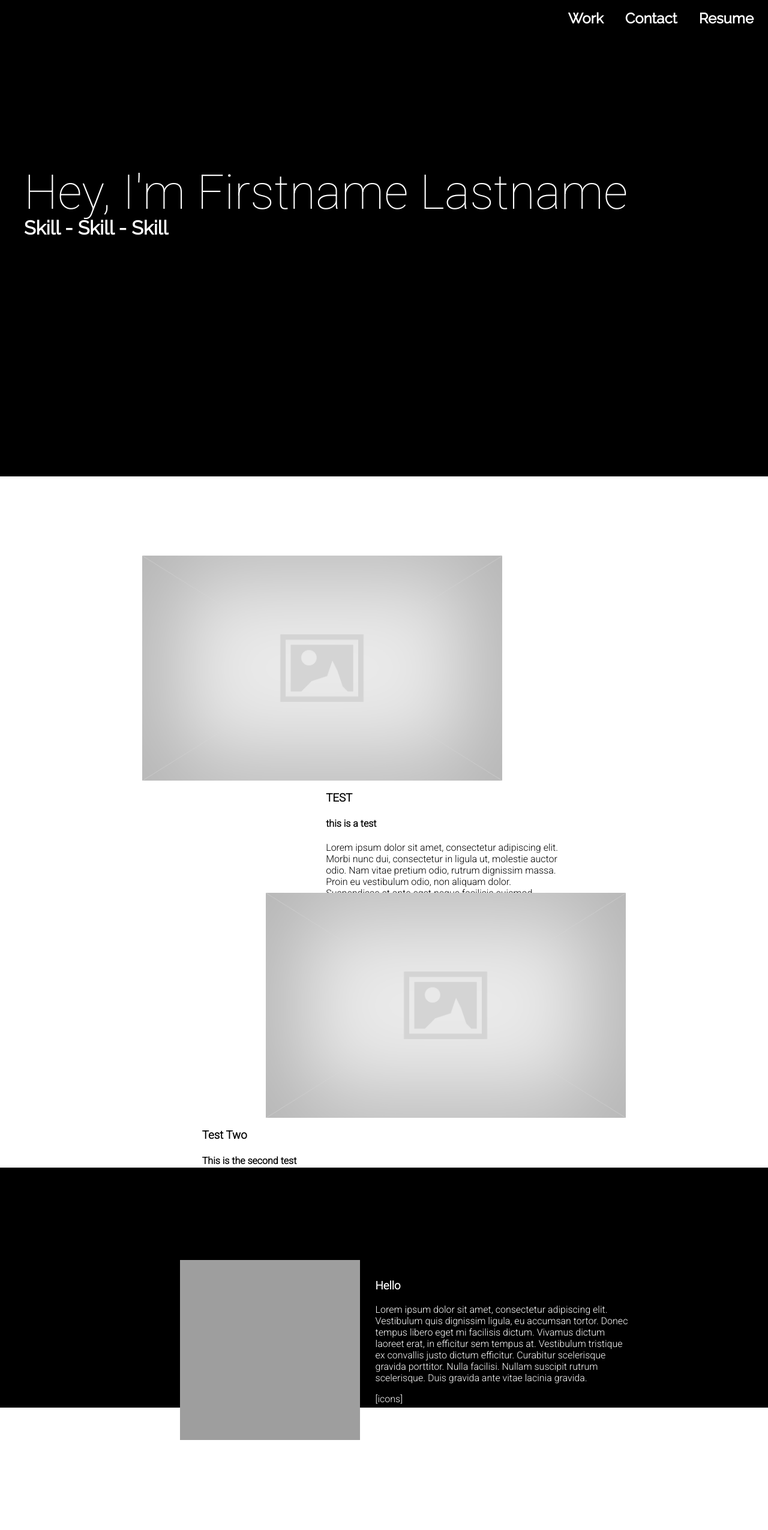
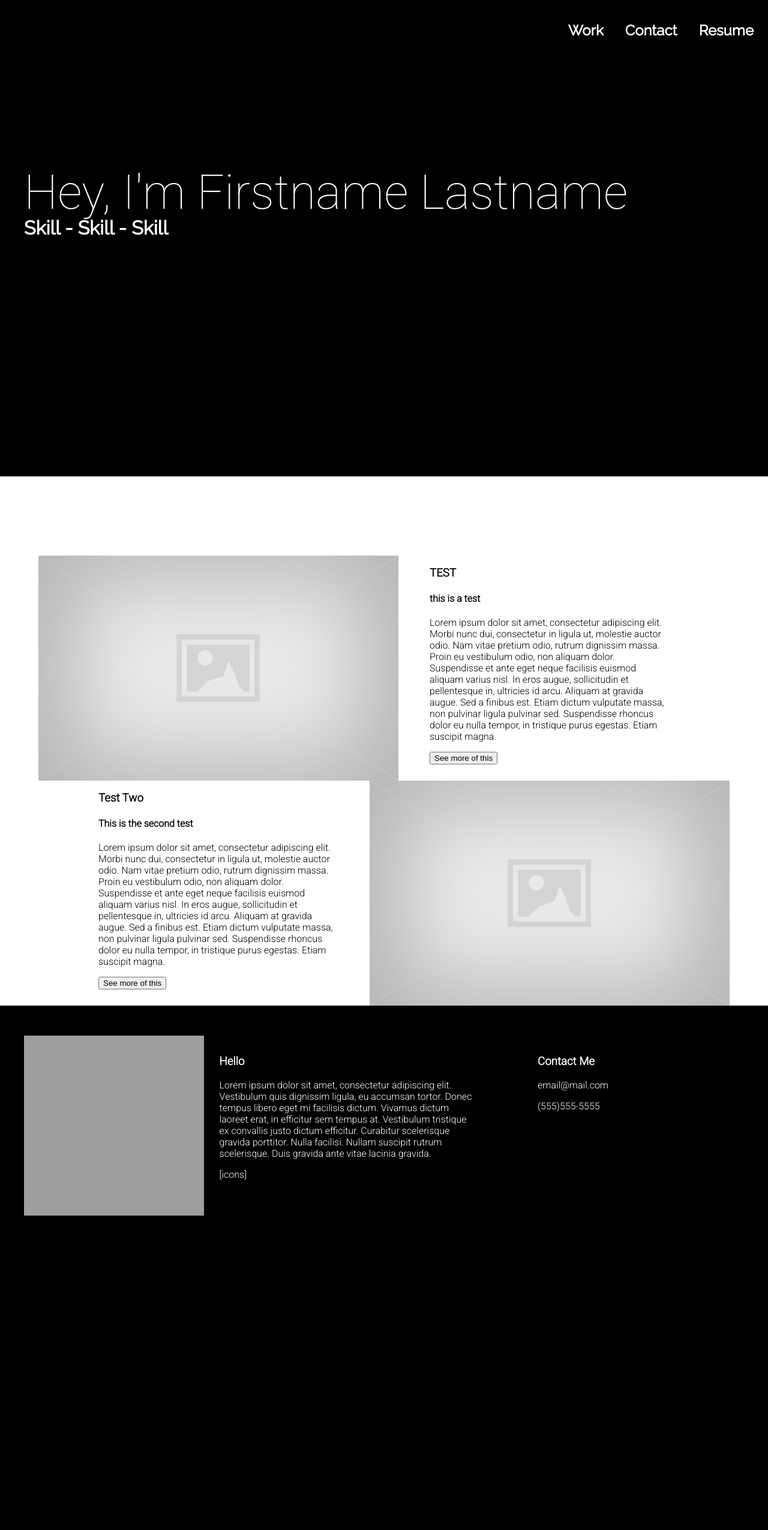
Before and after one commit to mellolikejello/Career-Skills-Group-Two, a PHP site: page / in a window 1280 px wide. Shown: the whole page at 60% size. After the commit the page ends 2076 px from the top, so only its background shows below. Run offline with PHP 8.4, Linux system fonts and the light colour scheme; grey boxes are pictures that could not be loaded.

Commit message:
updating main page positioning, still working on padding/margins

```diff
--- a/index.html
+++ b/index.html
@@ -5,8 +5,7 @@
     <title>Your Name</title>
     <link href="style/style.css" rel="stylesheet" type="text/css">
     <link href="style/slider.css" rel="stylesheet" type="text/css">
-    <link href='http://fonts.googleapis.com/css?family=Roboto:300,100' rel='stylesheet' type='text/css'>
-	<link href='http://fonts.googleapis.com/css?family=Raleway' rel='stylesheet' type='text/css'>
+    <link href='http://fonts.googleapis.com/css?family=Roboto:300,100|Raleway' rel='stylesheet' type='text/css'>
     <script src="js/script.js"></script>
     <script src="js/slider.js"></script>
     <!-- HTML5 Shiv for Browser Compatibility -->
@@ -25,13 +24,11 @@
 		<h3 id="skill-text">Skill - Skill - Skill</h3>
     </div>
 	<div id="content" name="work">
-
-
         <div class="project">
             <img class="float-left" src="Images/placeholder.jpg" alt="alt text">
             <div class="project-info_R">
                 <h3>TEST</h3>
-				<h4>this is a test</h2>
+				<h4>this is a test</h4>
                 <p>Lorem ipsum dolor sit amet, consectetur adipiscing elit. Morbi nunc dui, consectetur in ligula ut, molestie auctor odio. Nam vitae pretium odio, rutrum dignissim massa. Proin eu vestibulum odio, non aliquam dolor. Suspendisse et ante eget neque facilisis euismod aliquam varius nisl. In eros augue, sollicitudin et pellentesque in, ultricies id arcu. Aliquam at gravida augue. Sed a finibus est. Etiam dictum vulputate massa, non pulvinar ligula pulvinar sed. Suspendisse rhoncus dolor eu nulla tempor, in tristique purus egestas. Etiam suscipit magna.</p>
 				<a href="test.html"><button class="pagelink">See more of this</button></a>
             </div>
@@ -45,8 +42,8 @@
 				<a href="test2.html"><button class="pagelink">See more of this</button></a>
             </div>
         </div>
-
-    </div><footer>
+    </div>
+    <footer>
        <div id="foot" name="contact"> <img src="http://allaboutuarts.ca/wp-content/uploads/2012/07/placeholder.jpg" alt="alt text">
             <div id="about">
                 <h3>Hello</h3>
@@ -57,7 +54,9 @@
                 <h3>Contact Me</h3>
                 <p>email@mail.com</p>
                 <p>(555)555-5555</p>
-        </div></div>
-    </footer></div>
+            </div>
+        </div>
+    </footer>
+</div>
 </body>
 </html>
--- a/style/style.css
+++ b/style/style.css
@@ -1,11 +1,8 @@
 
 body {
-
 	font-family: 'Roboto', sans-serif;
 	margin: 0;
 	padding:0;
-
-
 }
 
 li {
@@ -15,7 +12,6 @@ li {
 
 header {
 	background: #B8B8B8;
-	height: 2em;
 	padding: 1em 0;
 	width: 100%;
 	-webkit-transition: all 1s ease-in-out;
@@ -23,13 +19,13 @@ header {
 	-o-transition: all 1s ease-in-out;
 	transition: all 1s ease-in-out;
 }
+
 #con{
-width:100%;
-position:absolute;
+	width:100%;
+	position:absolute;
+	top:0;
+}
 
-
-top:0;
-}
 #static-header {
 	position: relative;
 }
@@ -57,8 +53,7 @@ header li {
 	background: #000;
 	width:100%;
 	height: 10vh;
-	margin-top: -20px;
-
+	margin-top: 0;
 }
 
 #welcome-header a {
@@ -72,6 +67,7 @@ header li {
 	font-size:18pt;
 
 }
+
 #welcome-header a:hover{
 	color:#ADADAD;
 
@@ -86,6 +82,7 @@ header li {
 	color:#fff;
 	font-weight:100;
 }
+
 #skill-text {
 	clear: both;
 	margin-top: -60px;
@@ -97,16 +94,15 @@ header li {
 
 #content {
 	background-color: white;
-	width: 70%;
 	padding-top:10vh;
 	margin:auto;
 }
 
 .project {
+	clear: both;
 	margin: auto;
 	width: 90%;
 	margin-top:20px;
-	height: 500px;
 }
 
 .project:nth-child(1){
@@ -128,13 +124,13 @@ header li {
 }
 
 .project-info_R {
-
 	height: 187px;
 	width:400px;
 	clear:right;
 	float: right;
 	margin-right:100px;
 }
+
 .project-info_L {
 	height: 187px;
 	width:400px;
@@ -144,48 +140,32 @@ header li {
 }
 
 footer #foot{
-	height:400px;
+	height: 400px;
 	width:100%;
-	bottom:0;
 	background-color: #000;
 	color:#fff;
+	clear: both;
 }
-
-footer img{
-width:300px;
-height:300px;
-margin-left:300px;
-margin-top:50px;
-}
-footer {
-
-
-
-
-
-}
-
 
 footer img {
 	clear: left;
 	float: left;
+	width:300px;
+	height:300px;
+	margin-left: 5vh;
+	margin-top:50px;
 }
 
 #foot #about {
 	float: left;
-
 	width: 33%;
 	margin-left:2%;
 	margin-top:5%;
 }
+
 #foot #contact{
 	float: right;
-
 	width: 10%;
 	margin-right:20%;
 	margin-top:5%;
 }
-#foot #about h3{
-
-
-}
```
Lines whose indentation alone changed are shown as unchanged.
